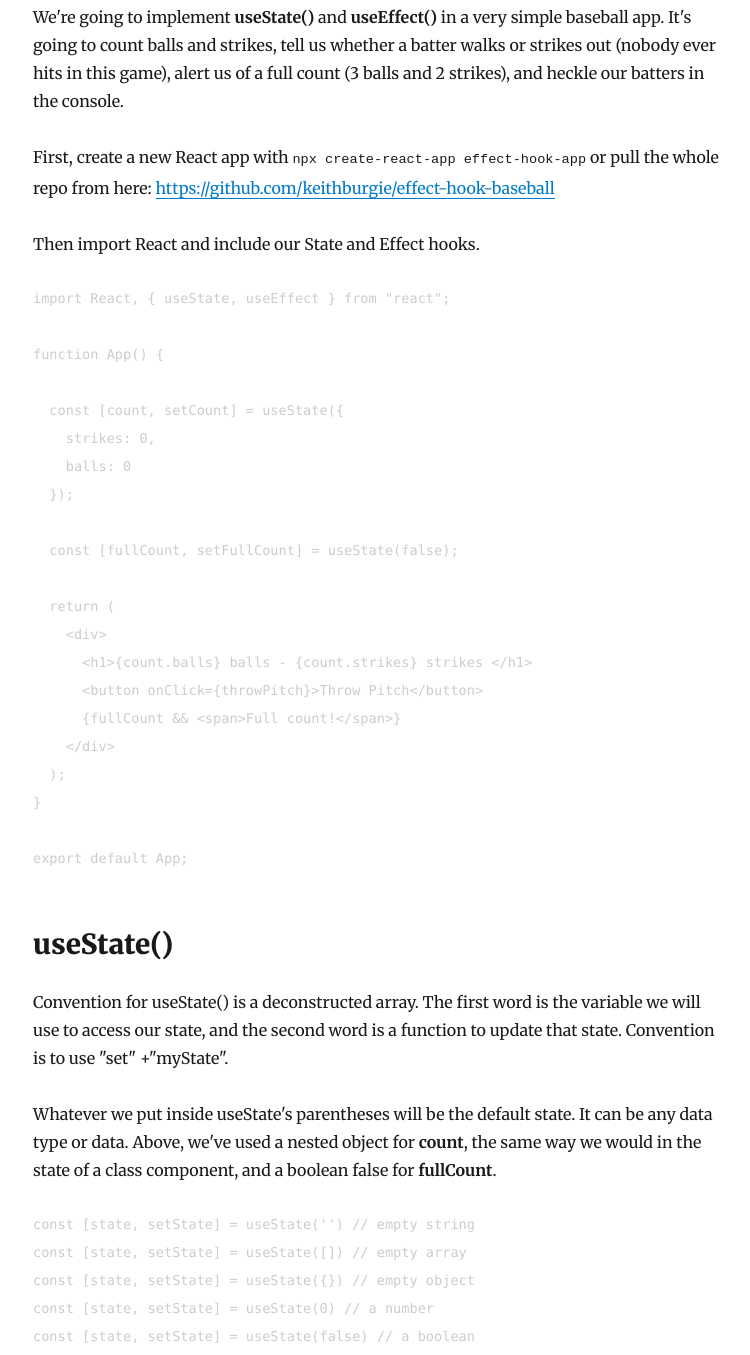
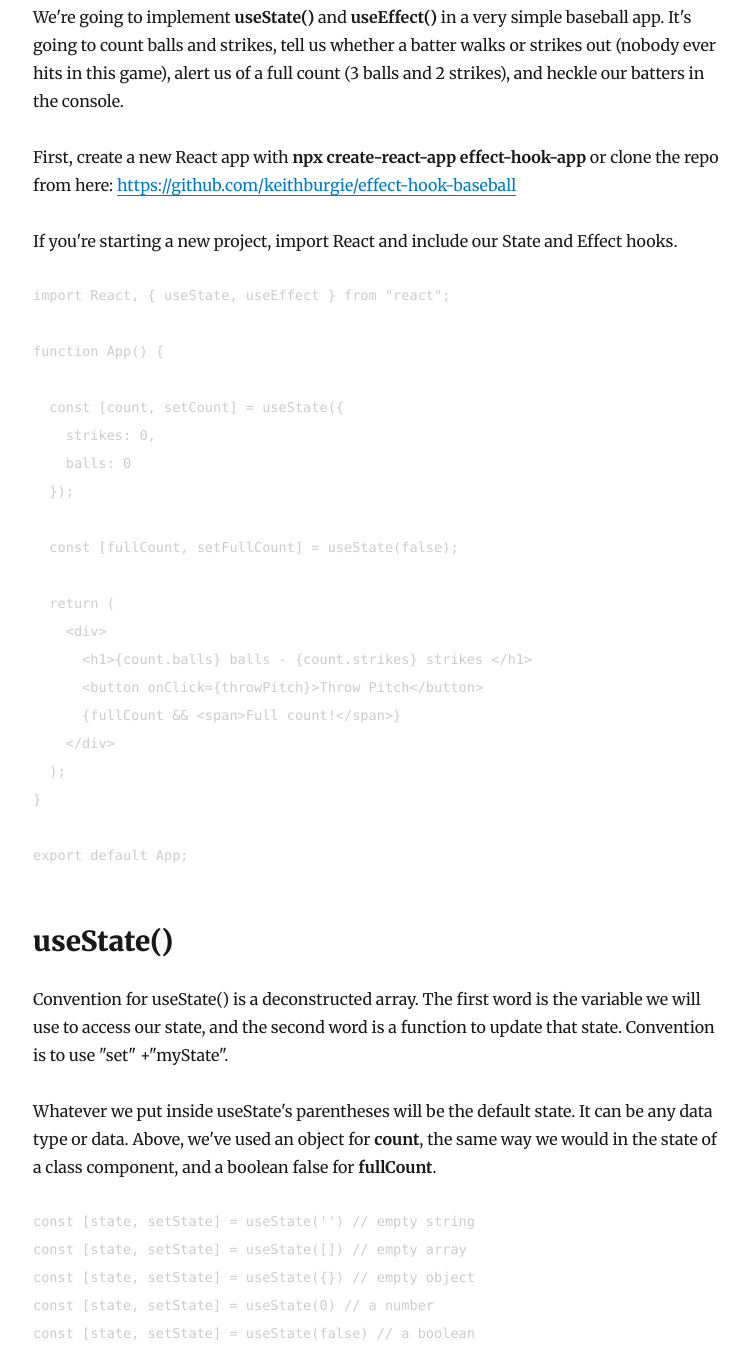
Before and after one commit to keithburgie/blog, a Gatsby site: page /getting-hooked-on-useeffect/ in a window 1280 px wide. Shown: the part 587-1942 px from the top of the page, without its empty margins (264-1014 px from the left). Built offline with nearby package versions, Linux system fonts and the light colour scheme; Gatsby itself is replaced by a stand-in of ours; some packages are replaced by stand-ins of ours; code samples lack their colours.

Commit message:
Edit wording on Hooks blog post.

```diff
--- a/content/blog/getting-hooked-on-useeffect/index.md
+++ b/content/blog/getting-hooked-on-useeffect/index.md
@@ -13,9 +13,9 @@ Working hand-in-hand with **useState()** is the **useEffect()** hook. The Effect
 
 We're going to implement **useState()** and **useEffect()** in a very simple baseball app. It's going to count balls and strikes, tell us whether a batter walks or strikes out (nobody ever hits in this game), alert us of a full count (3 balls and 2 strikes), and heckle our batters in the console.
 
-First, create a new React app with `npx create-react-app effect-hook-app` or pull the whole repo from here: [https://github.com/keithburgie/effect-hook-baseball](https://github.com/keithburgie/effect-hook-baseball)
+First, create a new React app with **npx create-react-app effect-hook-app** or clone the repo from here: [https://github.com/keithburgie/effect-hook-baseball](https://github.com/keithburgie/effect-hook-baseball)
 
-Then import React and include our State and Effect hooks.
+If you're starting a new project, import React and include our State and Effect hooks.
 
 ~~~javascript{numberLines: true}
 import React, { useState, useEffect } from "react";
@@ -44,7 +44,7 @@ export default App;
 ## useState()
 Convention for useState() is a deconstructed array. The first word is the variable we will use to access our state, and the second word is a function to update that state. Convention is to use "set" +"myState".
 
-Whatever we put inside useState's parentheses will be the default state. It can be any data type or data. Above, we've used a nested object for **count**, the same way we would in the state of a class component, and a boolean false for **fullCount**.
+Whatever we put inside useState's parentheses will be the default state. It can be any data type or data. Above, we've used an object for **count**, the same way we would in the state of a class component, and a boolean false for **fullCount**.
 
 ~~~javascript{numberLines: true}
 const [state, setState] = useState('') // empty string
```
